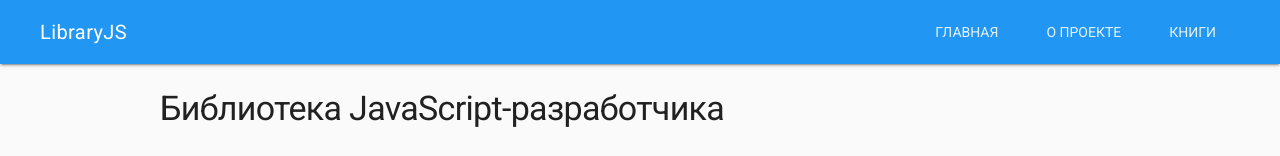
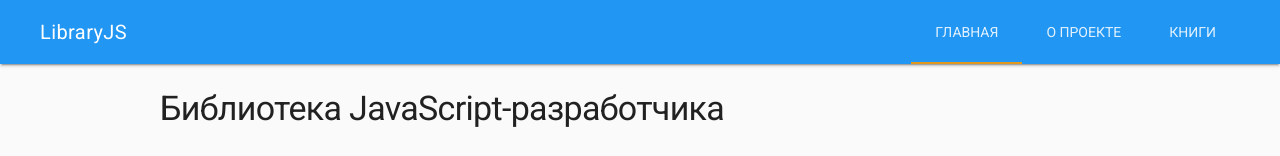
Before and after one commit to JoyMefisto/react-basics-router, a React app: page / in a window 1280 px wide. Shown: the top 156 px of the page. Built offline with nearby package versions, Linux system fonts and the light colour scheme.

Commit message:
Активные ссылки

```diff
--- a/src/App.jsx
+++ b/src/App.jsx
@@ -1,5 +1,6 @@
 import React from 'react';
-import { Link } from 'react-router';
+import { Link, IndexLink } from 'react-router';
+import NavLink from './components/NavLink';
 
 class App extends React.Component {
     render() {
@@ -10,9 +11,9 @@ class App extends React.Component {
                         <span className="mdl-layout-title">LibraryJS</span>
                         <span className="mdl-layout-spacer"></span>
                         <nav className="mdl-navigation">
-                            <Link to="/" className="mdl-navigation__link">Главная</Link>
-                            <Link to="/about" className="mdl-navigation__link">О проекте</Link>
-                            <Link to="/books" className="mdl-navigation__link">Книги</Link>
+                            <NavLink to="/" className="mdl-navigation__link" onlyActiveOnIndex={true} >Главная</NavLink>
+                            <NavLink to="/about" className="mdl-navigation__link">О проекте</NavLink>
+                            <NavLink to="/books" className="mdl-navigation__link">Книги</NavLink>
                         </nav>
                     </div>
                 </header>
--- /dev/null
+++ b/src/components/NavLink.jsx
@@ -0,0 +1,8 @@
+import React from 'react';
+import { Link } from 'react-router';
+
+function NavLink(props) {
+    return <Link activeClassName="is-active" {...props} />
+}
+
+export default NavLink;
```
